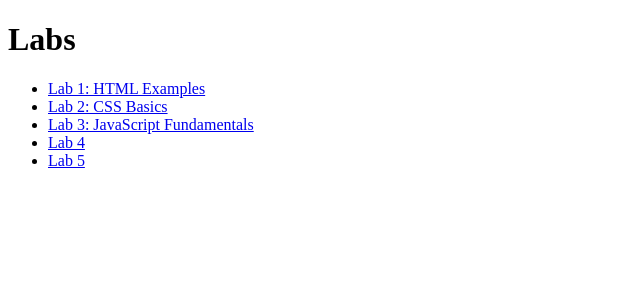
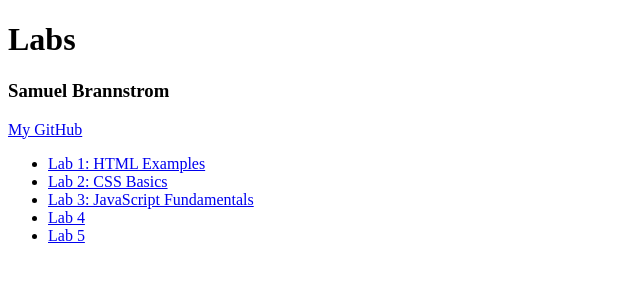
Before and after one commit to sbranns/webdev-client, a Next.js app: page /labs in a window 1280 px wide. Shown: the top 300 px of the page, without its empty margins (0-640 px from the left). Built offline with nearby package versions, Linux system fonts and the light colour scheme.

Commit message:
added my name and github to labs/page.tsx for a2

```diff
--- a/src/app/labs/page.tsx
+++ b/src/app/labs/page.tsx
@@ -4,6 +4,10 @@ export default function Labs() {
   return (
     <div id="wd-labs">
       <h1>Labs</h1>
+      <h3>Samuel Brannstrom</h3>
+      <a id="wd-github" href="https://github.com/sbranns" target="_blank">
+        My GitHub
+      </a>
       <ul>
         <li>
           <Link href="/labs/lab1">Lab 1: HTML Examples</Link>
```
